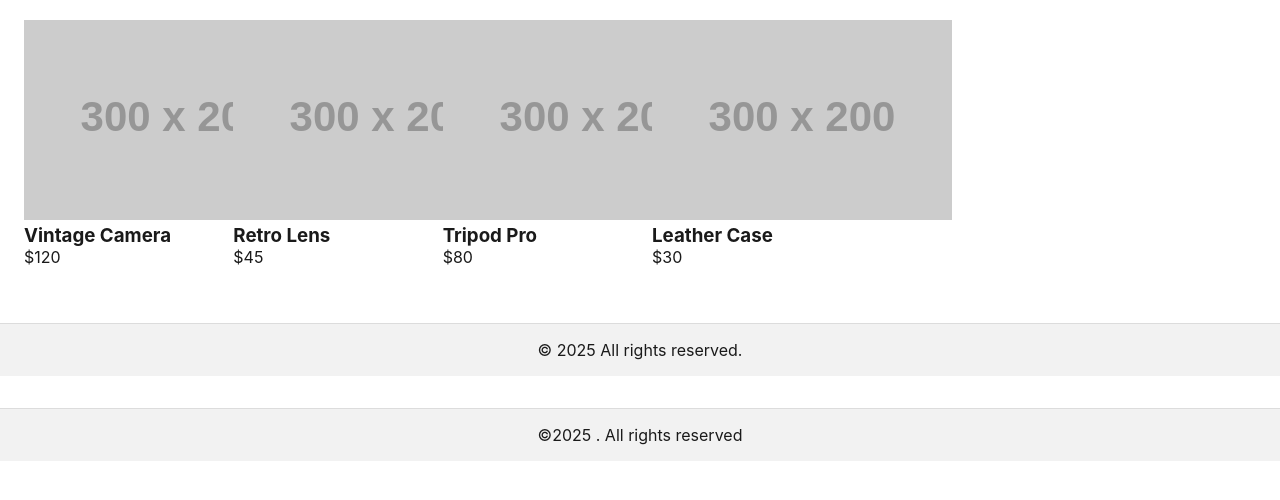
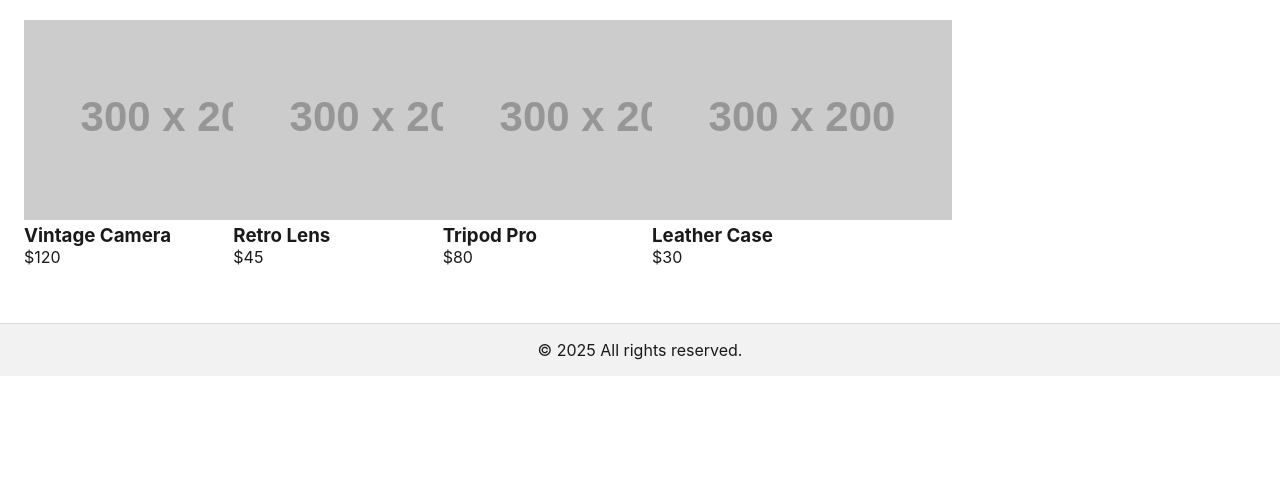
Before and after one commit to Sahal-18/Pixonic, a plain HTML site: page index.html in a window 1280 px wide. Shown: the part 72-572 px from the top of the page. Drawn offline with Linux system fonts and the light colour scheme; placeholder pictures from the web are drawn by us.

Commit message:
Update index.html

```diff
--- a/index.html
+++ b/index.html
@@ -235,9 +235,6 @@ products.forEach(p => {
             <p>${p.price}</p>
         </div>`;
 });
-</script>
-<footer class="footer">
-            <p>&copy;2025 . All rights reserved</p>
-        </footer>
+     </script>
 </body>
 </html
```
